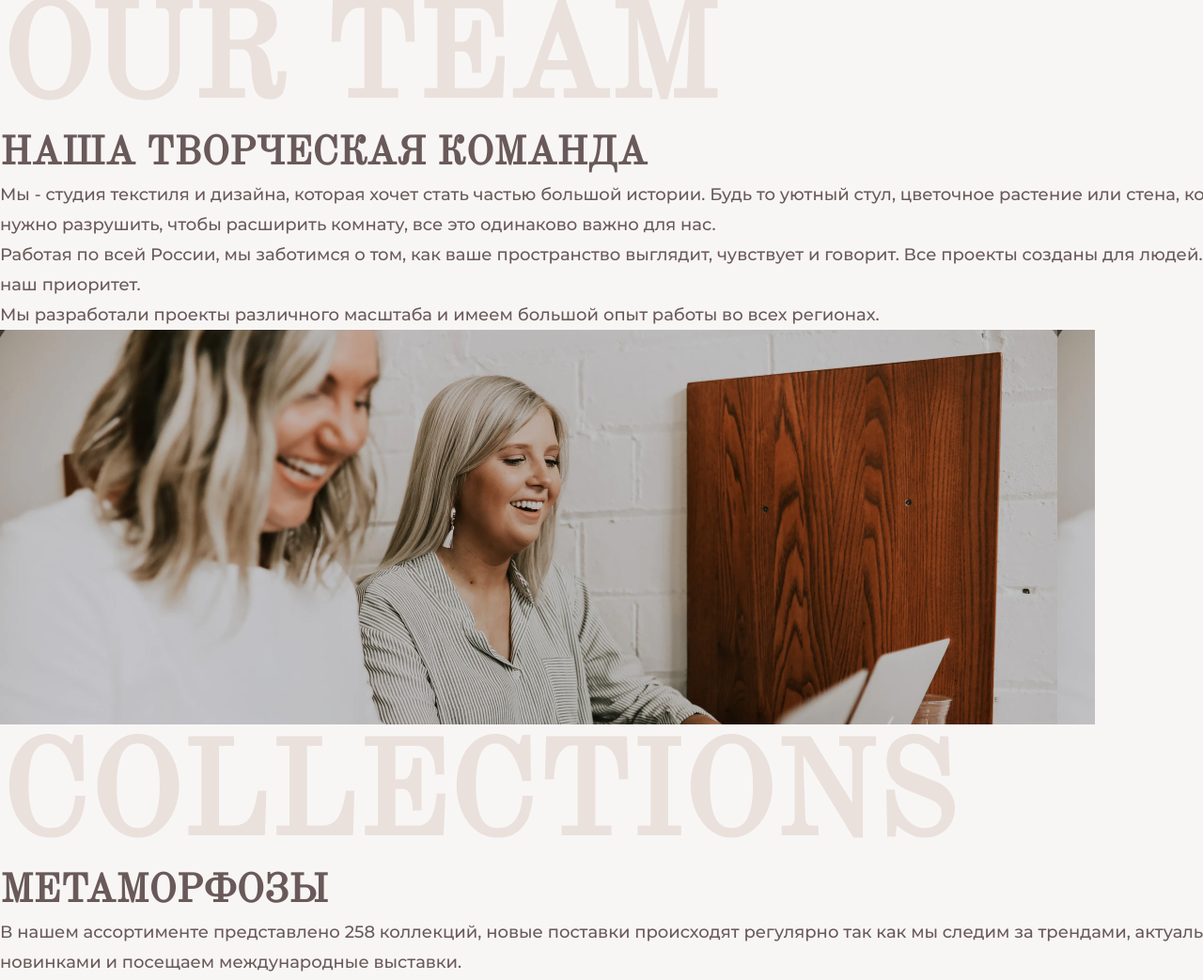
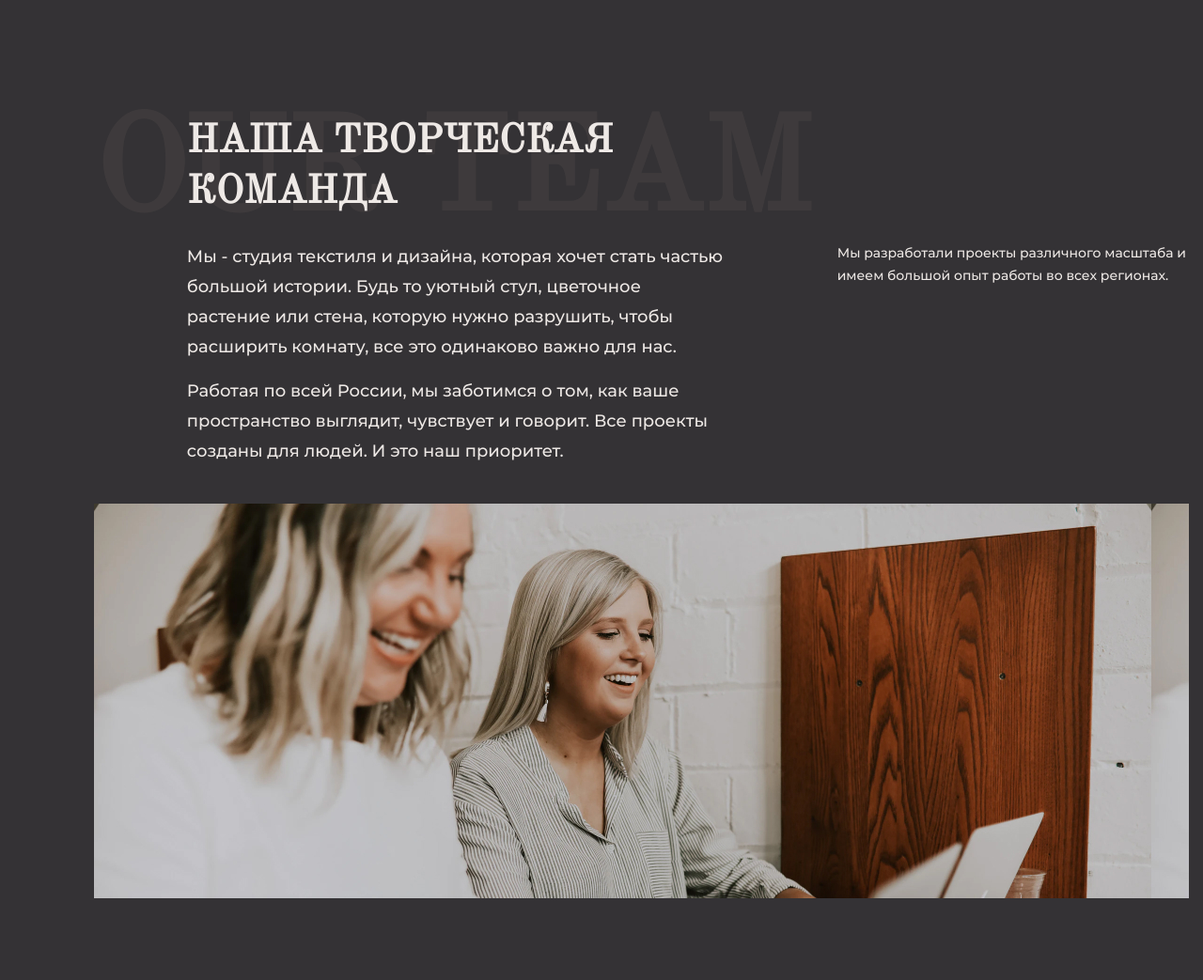
Before and after one commit to shurawi/Abojur, a website: page source/index.html in a window 1280 px wide. Shown: the part 5206-6249 px from the top of the page at 94% size. Drawn offline with Linux system fonts and the light colour scheme; files whose address does not match are found by name.

Commit message:
adds styles for team.scss

```diff
--- a/source/index.html
+++ b/source/index.html
@@ -153,12 +153,16 @@
         </div>
       </section>
       <section class="team">
+        <div class="team__wrap wrap">
+          <div class="team__titles">
             <h2 class="team__head">our TEAM</h2>
             <h3 class="team__title">НАША творческая КОМАНДА</h3>
+          </div>
           <p class="team__text">Мы - студия текстиля и дизайна, которая хочет стать частью большой истории. Будь то уютный стул, цветочное растение или стена, которую нужно разрушить, чтобы расширить комнату, все это одинаково важно для нас. </p>
           <p class="team__text">Работая по всей России, мы заботимся о том, как ваше пространство выглядит, чувствует и говорит. Все проекты созданы для людей. И это наш приоритет.</p>
           <p class="team__text team__text--aside">Мы разработали проекты различного масштаба и имеем большой опыт работы во всех регионах.</p>
           <img class="team__img" src="img/team_pic.jpg" width="1165" height="420" alt="">
+        </div>
       </section>
       <section class="products">
         <h2 class="products__head">Collections</h2>
--- a/source/sass/mission.scss
+++ b/source/sass/mission.scss
@@ -26,7 +26,7 @@
 .mission__head {
   grid-column: 1 / -1;
   grid-row: 1;
-  color: #9A8584;
+  color: rgba(154, 133, 132, 0.1);
 }
 
 .mission__title {
--- a/source/sass/style.scss
+++ b/source/sass/style.scss
@@ -4,4 +4,5 @@
 @import "about.scss";
 @import "catalog.scss";
 @import "projects.scss";
-@import "mission.scss"
+@import "mission.scss";
+@import "team.scss"
--- /dev/null
+++ b/source/sass/team.scss
@@ -0,0 +1,52 @@
+.team {
+  padding-top: 120px;
+  padding-bottom: 120px;
+  background-color: #343235;
+}
+
+.team__wrap {
+  display: grid;
+  grid-template-columns: repeat(12, 1fr);
+  grid-template-rows: auto auto auto;
+  grid-column-gap: 20px;
+}
+
+.team__titles {
+  grid-column: 1 / -1;
+  grid-row: 1 / 2;
+  display: grid;
+  grid-template-columns: repeat(12, 1fr);
+  grid-column-gap: 20px;
+}
+
+.team__head {
+  grid-column: 1 / -1;
+  grid-row: 1;
+  color: rgba(154, 133, 132, 0.1);
+}
+
+.team__title {
+  margin-top: 7px;
+  grid-column: 2 / span 5;
+  grid-row: 1;
+  color: #EEE9E6;
+}
+
+.team__text {
+  margin-bottom: 15px;
+  grid-column: 2 / span 6;
+  color: #EEE9E6;
+}
+
+.team__text--aside {
+  grid-column: 9 / span 4;
+  grid-row: 2;
+  font-size: 14px;
+  line-height: 24px;
+}
+
+.team__img {
+  margin-top: 25px;
+  grid-column: 1 / -1;
+  grid-row: 4 / 5;
+}
```
Also changed, not shown: source/css/style.min.css, 1 other file. Lines whose indentation alone changed are shown as unchanged.
